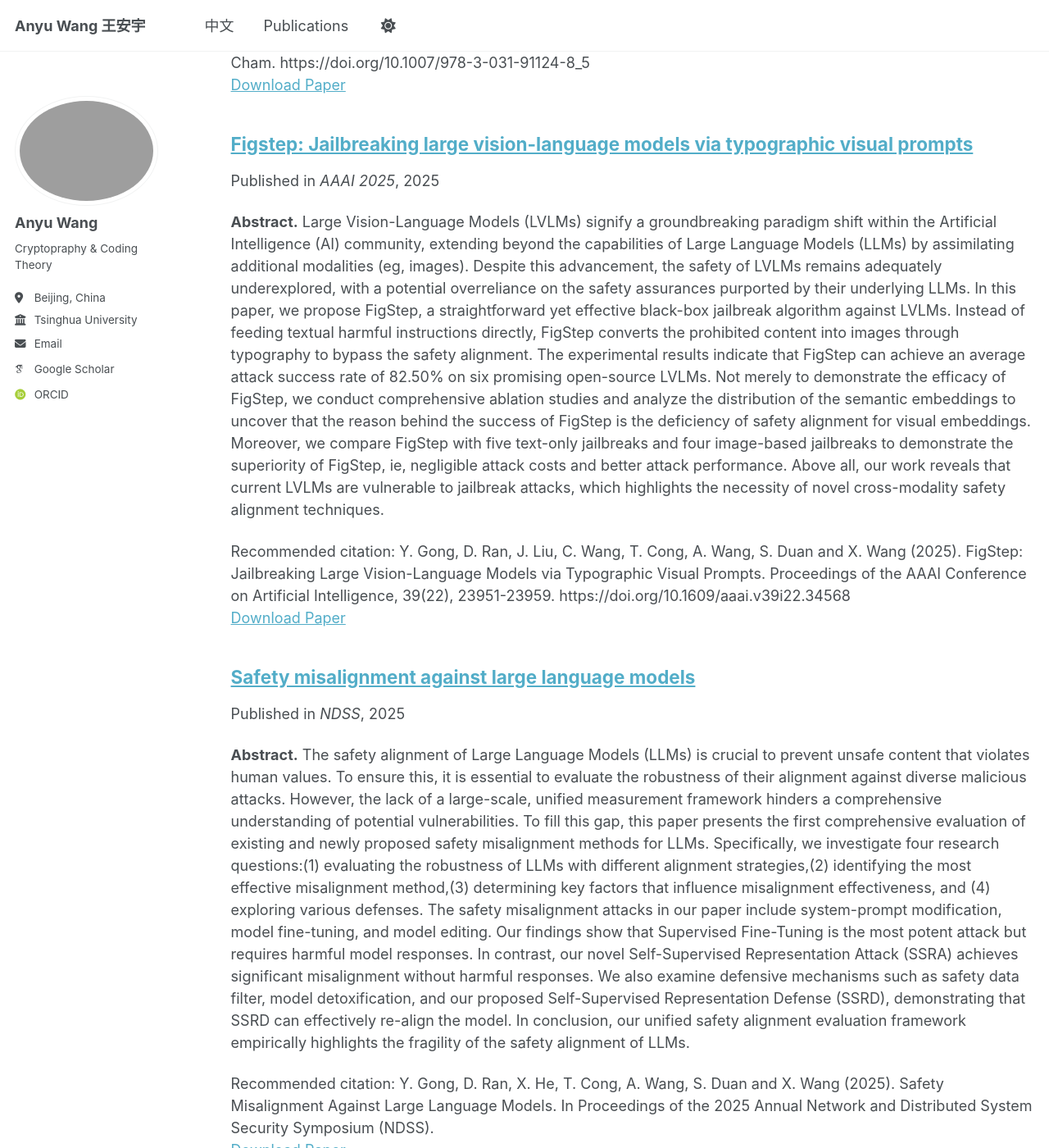
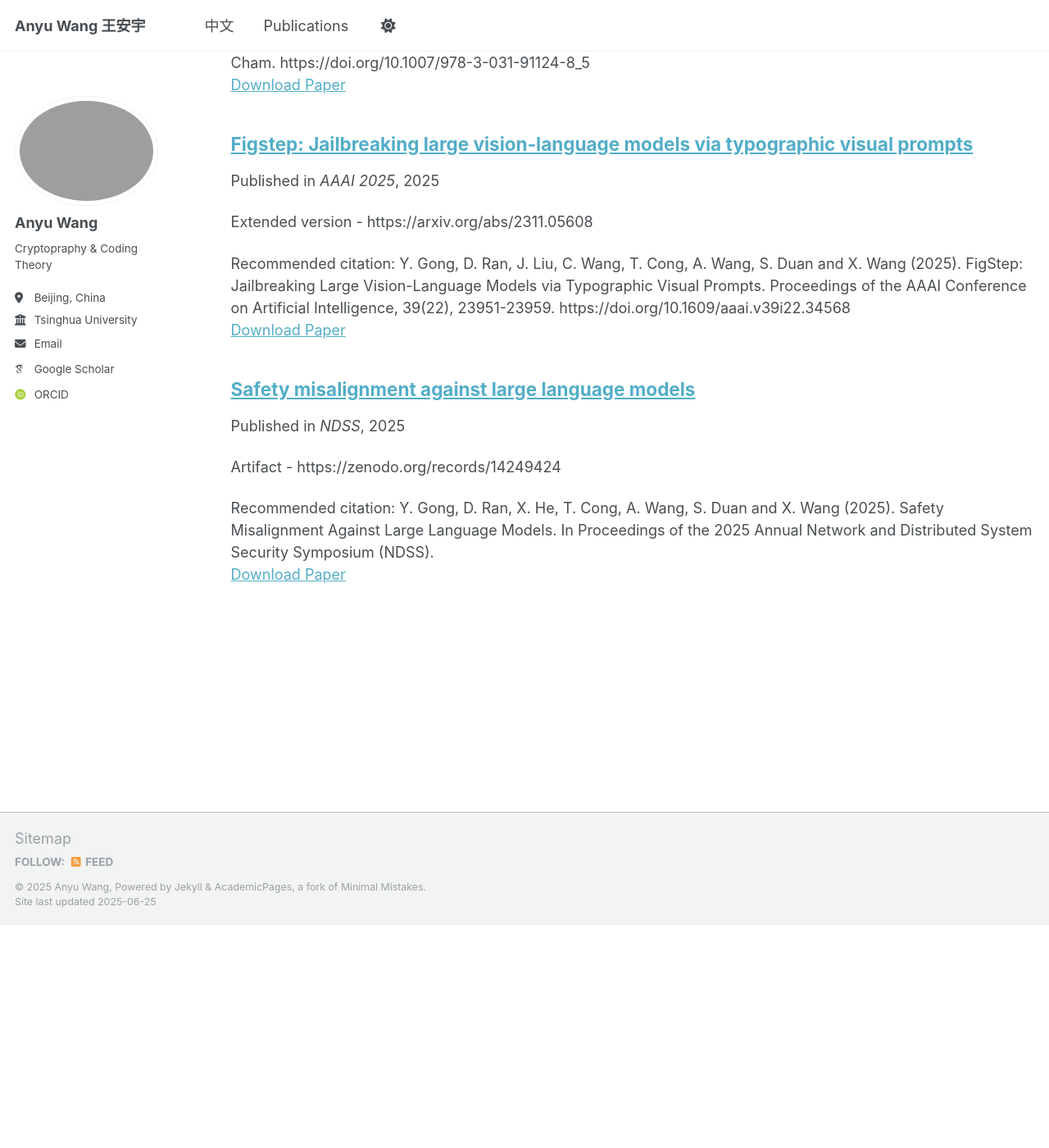
Before and after one commit to anyu-crypto/anyu-crypto.github.io, a Jekyll site: the page built from _pages/publications.html, in a window 1280 px wide and 1400 px high, scrolled down 767 px. Shown: the whole window at 82% size. Built offline with Jekyll 4.4.1, drawn with Linux system fonts in a browser that asks for light colours; some web fonts are replaced; after the commit the page ends 1895 px from its top, so only the background shows below that.

Commit message:
modify two papers

```diff
--- a/_publications/2025-02-Saftey-NDSS.md
+++ b/_publications/2025-02-Saftey-NDSS.md
@@ -3,7 +3,7 @@ title: "Safety misalignment against large language models"
 collection: publications
 category: recent
 permalink: /publication/2025-02-Saftey-NDSS
-excerpt:
+excerpt: Artifact - https://zenodo.org/records/14249424
 date: 2025-02-01
 venue: 'NDSS'
 paperurl: 'https://www.ndss-symposium.org/wp-content/uploads/2025-1089-paper.pdf'
--- a/_publications/2025-04-11-Figstep-AAAI.md
+++ b/_publications/2025-04-11-Figstep-AAAI.md
@@ -3,7 +3,7 @@ title: "Figstep: Jailbreaking large vision-language models via typographic visua
 collection: publications
 category: recent
 permalink: /publication/2025-04-11-Figstep-AAAI
-excerpt:
+excerpt: Extended version - https://arxiv.org/abs/2311.05608
 date: 2025-04-11
 venue: 'AAAI 2025'
 paperurl: 'https://ojs.aaai.org/index.php/AAAI/article/download/34568/36723'
```
